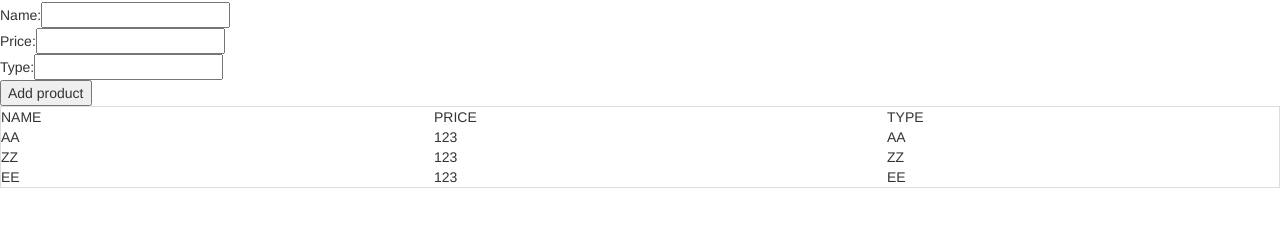
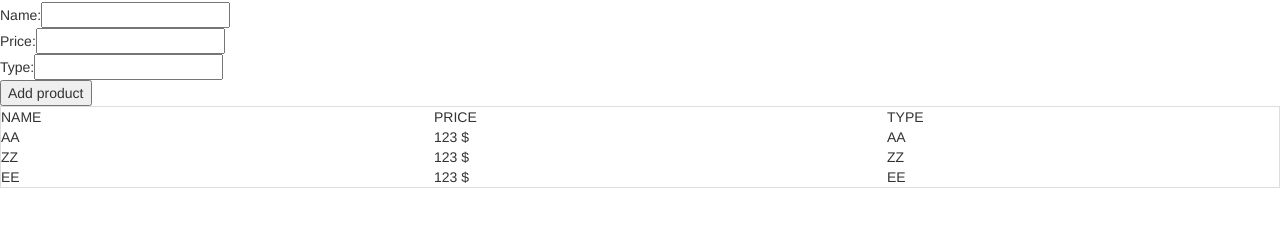
Before and after one commit to junglemove/angular-jour2, an Angular app: page / in a window 1280 px wide. Shown: the part 88-314 px from the top of the page. Built offline with nearby package versions, Linux system fonts and the light colour scheme.

Commit message:
Exo1: PIPE devise

```diff
--- a/src/app/Pipes/devise.pipe.ts
+++ b/src/app/Pipes/devise.pipe.ts
@@ -6,7 +6,7 @@ import { Pipe, PipeTransform } from '@angular/core';
 export class DevisePipe implements PipeTransform {
 
   transform(value: any, args?: any): any {
-    return null;
+    return value + " $";
   }
 
 }
--- a/src/app/input-store/input-store.component.html
+++ b/src/app/input-store/input-store.component.html
@@ -8,7 +8,7 @@
 			</tr>
 			<tr *ngFor="let product of products" (click)="onElemClicked(product)" [ngClass]="getProductClass(product)">
 				<td>{{ product.name }}</td>
-				<td>{{ product.price }}</td>
+				<td>{{ product.price | devise}}</td>
 				<td>{{ product.type }}</td>
 			</tr>
 		</table>
```
